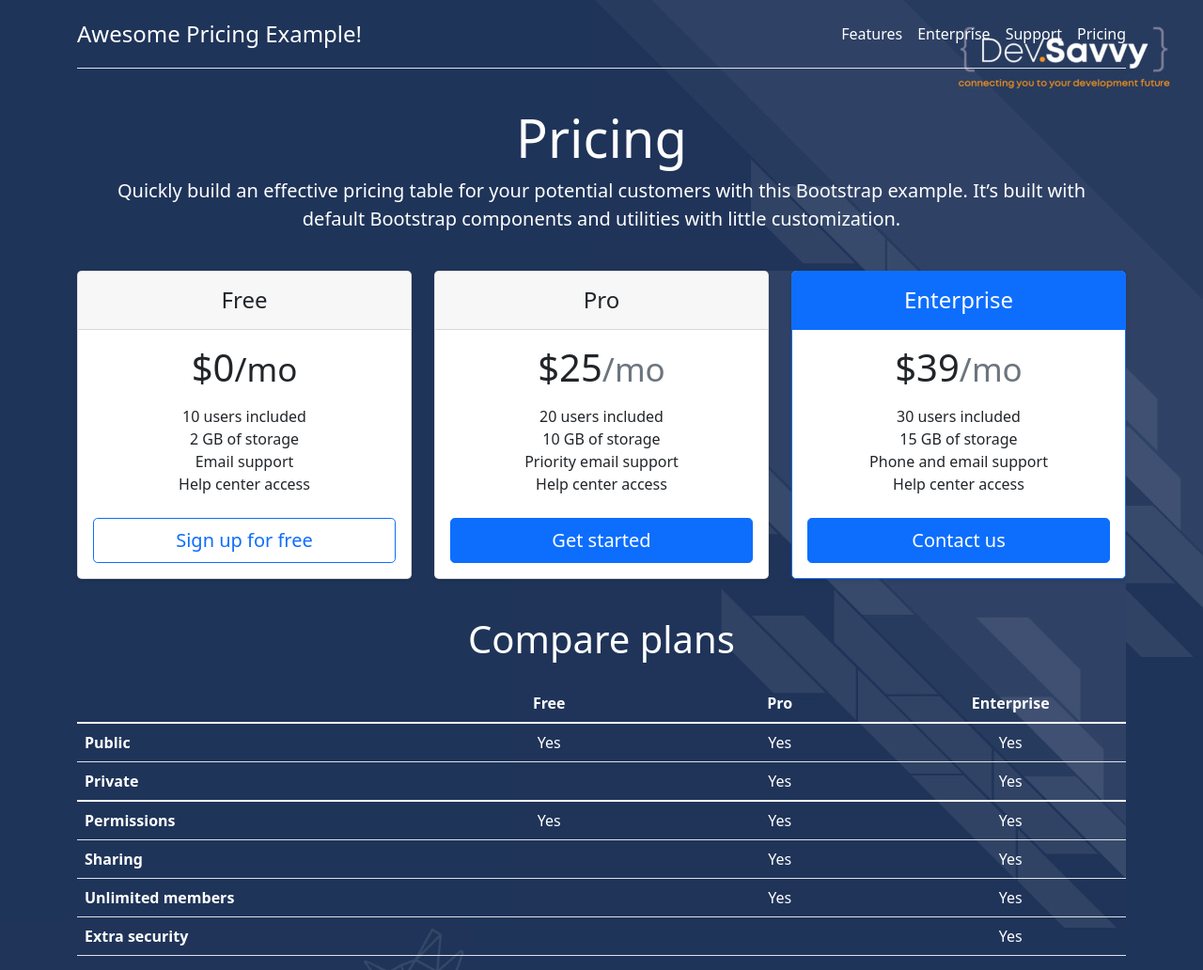
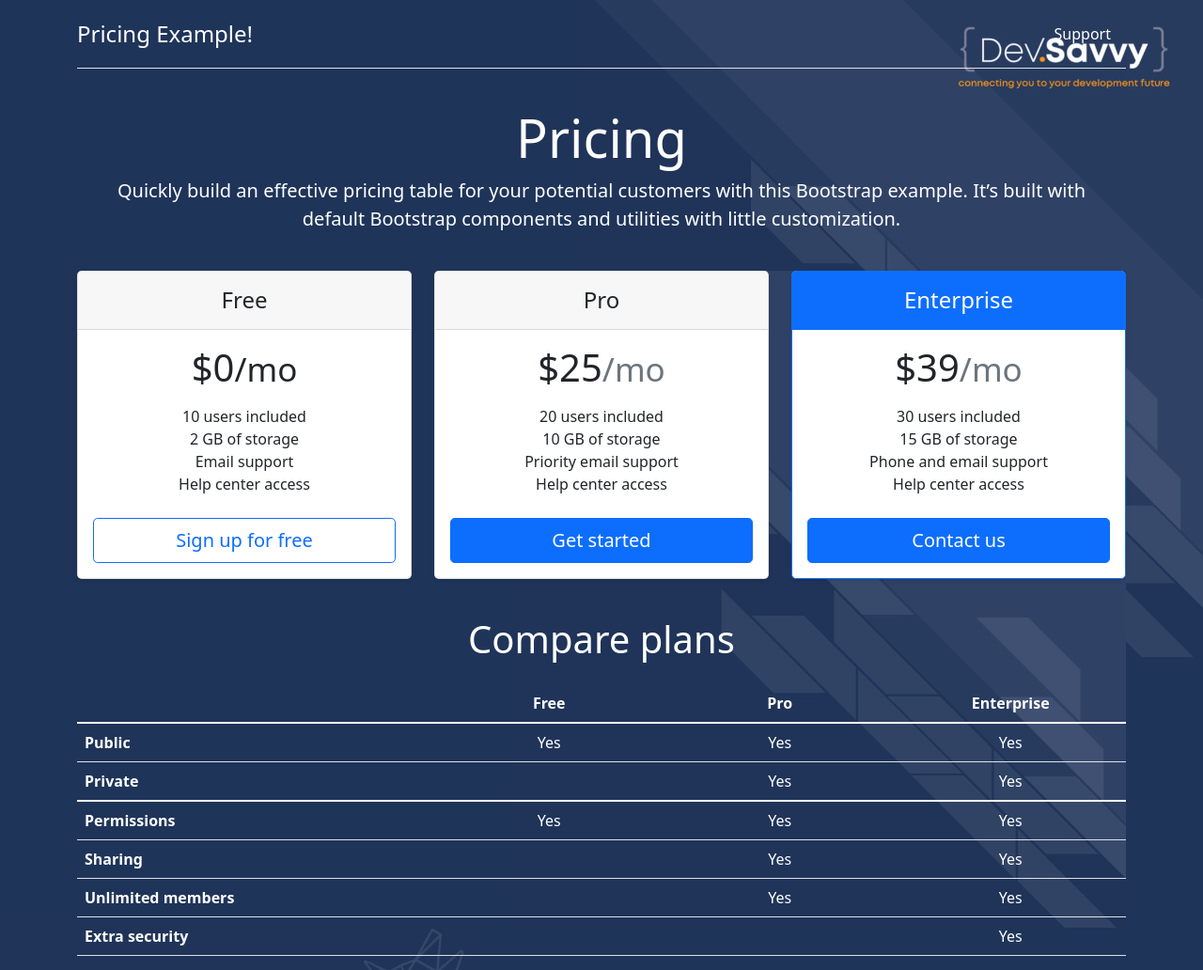
Before and after one commit to devsavvy-za/bootstrap_example, a plain HTML site: page index.html in a window 1280 px wide. Shown: the top 1032 px of the page at 94% size. Drawn offline with nearby package versions, Linux system fonts and the light colour scheme.

Commit message:
Changed a file

```diff
--- a/index.html
+++ b/index.html
@@ -31,14 +31,11 @@
             <header>
                 <div class="d-flex flex-column flex-md-row align-items-center pb-3 mb-4 border-bottom">
                     <a href="/" class="d-flex align-items-center text-white text-decoration-none">
-                        <span class="fs-4">Awesome Pricing Example!</span>
+                        <span class="fs-4">Pricing Example!</span>
                     </a>
 
                     <nav class="d-inline-flex mt-2 mt-md-0 ms-md-auto">
-                        <a class="me-3 py-2 text-white text-decoration-none" href="#">Features</a>
-                        <a class="me-3 py-2 text-white text-decoration-none" href="#">Enterprise</a>
                         <a class="me-3 py-2 text-white text-decoration-none" href="#">Support</a>
-                        <a class="py-2 text-white text-decoration-none" href="#">Pricing</a>
                     </nav>
                 </div>
 
```
